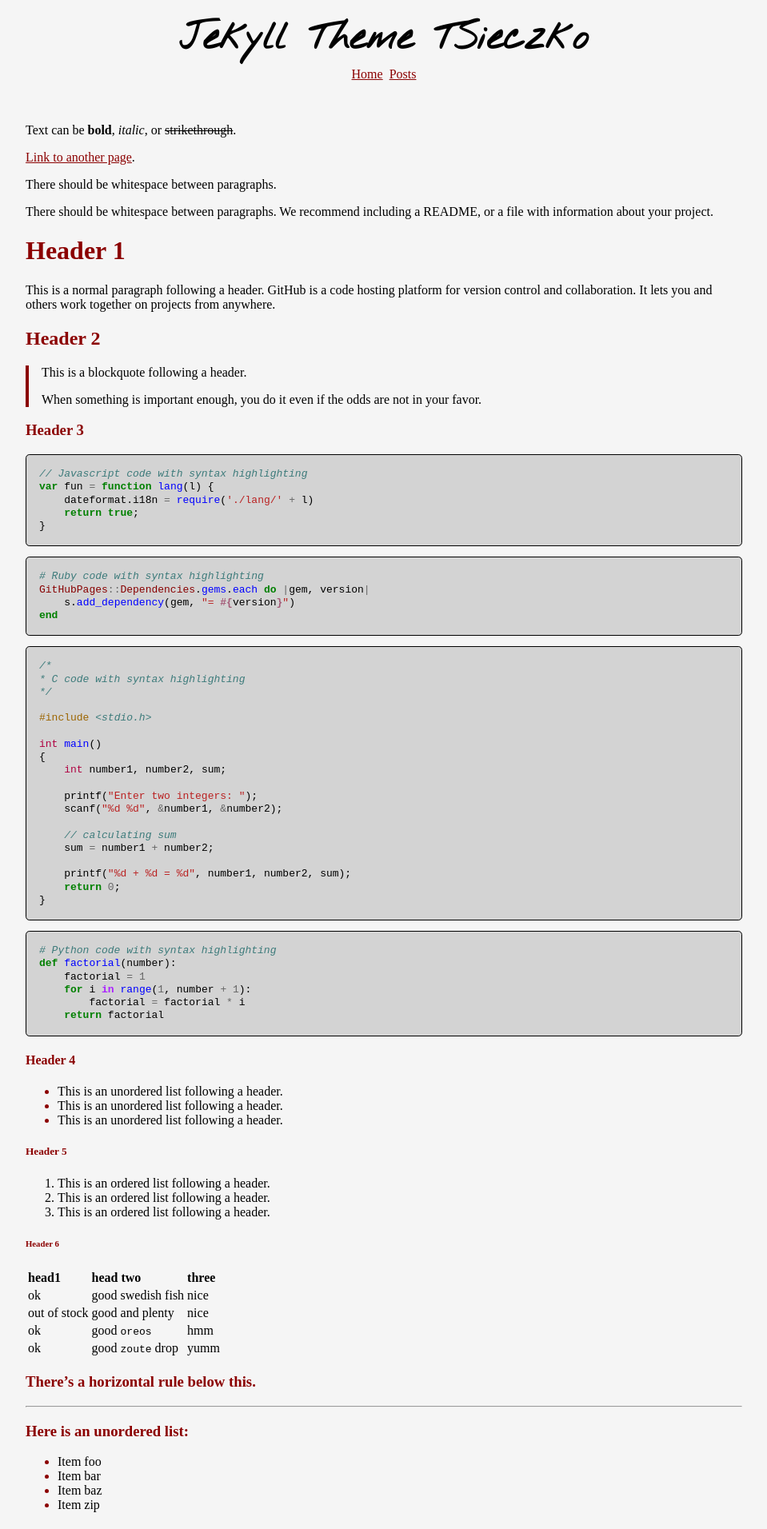
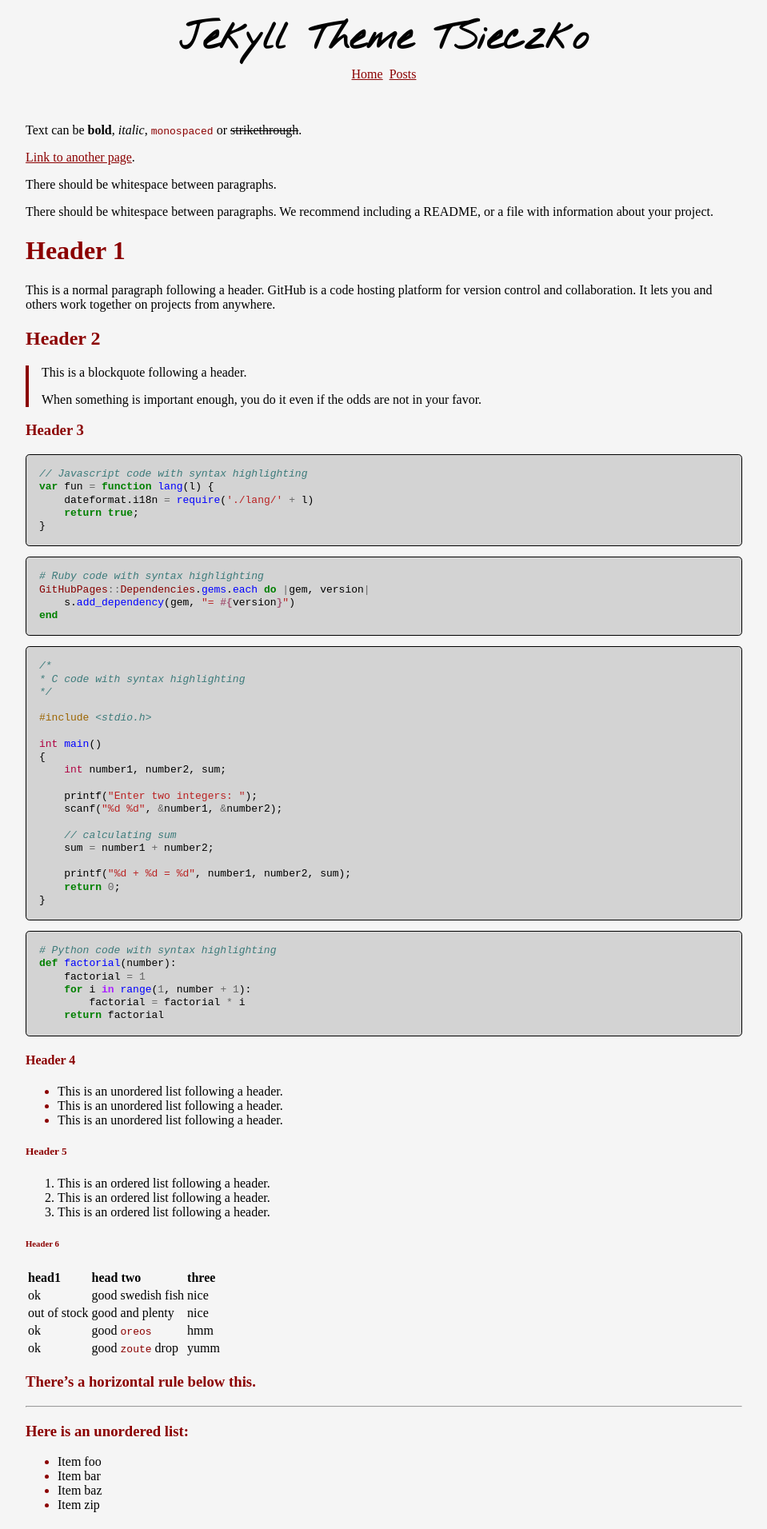
Before and after one commit to tsieczko/jekyll-theme-tsieczko, a Jekyll site: the page built from index.md, in a window 1280 px wide. Shown: the top 1912 px of the page at 80% size, without its empty margins (160-1119 px from the left). Built offline with Jekyll 4.4.1, drawn with Linux system fonts in a browser that asks for light colours.

Commit message:
Monospace color

```diff
--- a/assets/css/styles.css
+++ b/assets/css/styles.css
@@ -36,6 +36,10 @@
 	tab-size: 4;
 }
 
+.language-plaintext {
+	color: darkred;
+}
+
 .highlight {
 	border-radius: 0.3rem;
 	background-color: lightgrey;
--- a/index.md
+++ b/index.md
@@ -3,7 +3,7 @@
 title: Preview
 ---
 
-Text can be **bold**, _italic_, or ~~strikethrough~~.
+Text can be **bold**, _italic_, `monospaced` or ~~strikethrough~~.
 
 [Link to another page](./another-page.html).
 
```
